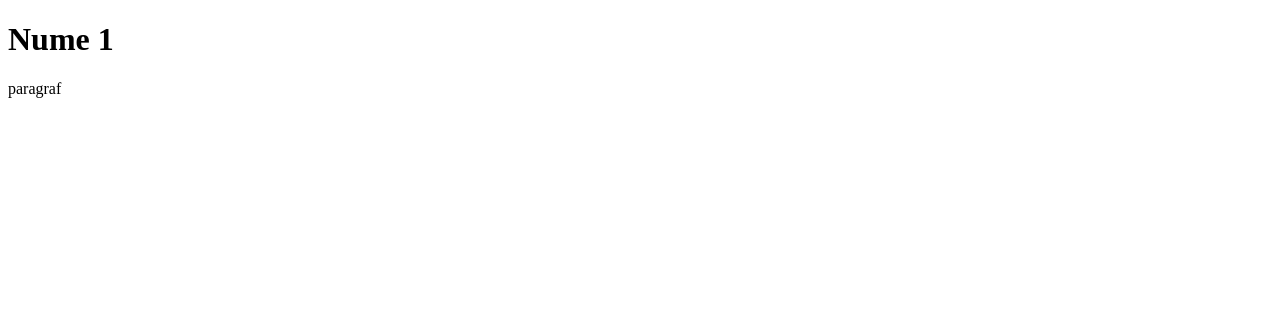
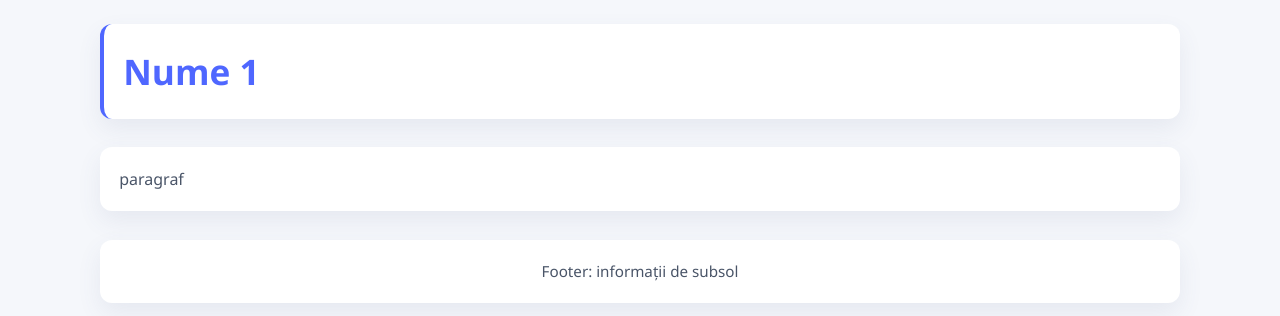
Before and after one commit to mihaioliu/ULBStudent, a plain HTML site: page index.html in a window 1280 px wide. Drawn offline with Linux system fonts and the light colour scheme.

Commit message:
Test initial
Modificare in pagina pentru un test inital

```diff
--- a/index.html
+++ b/index.html
@@ -1,11 +1,23 @@
 <!DOCTYPE HTML>
-<html lang ="en">
+<html lang="en">
   <head>
+    <meta charset="UTF-8" />
+    <meta name="viewport" content="width=device-width, initial-scale=1.0" />
     <title>Test</title>
+    <link rel="stylesheet" href="styles.css" />
   </head>
 
   <body>
-    <h1>Nume 1</h1>
-    <p>paragraf</p>
+    <header>
+      <h1>Nume 1</h1>
+    </header>
+
+    <main>
+      <p>paragraf</p>
+    </main>
+
+    <footer>
+      <p>Footer: informații de subsol</p>
+    </footer>
   </body>
 </html>
--- /dev/null
+++ b/styles.css
@@ -0,0 +1,69 @@
+:root {
+  --bg: #f5f7fb;
+  --surface: #ffffff;
+  --text: #222;
+  --accent: #4f67ff;
+  --muted: #5f6f8e;
+}
+
+* {
+  box-sizing: border-box;
+  margin: 0;
+  padding: 0;
+}
+
+body {
+  font-family: "Segoe UI", Roboto, Arial, sans-serif;
+  line-height: 1.6;
+  color: var(--text);
+  background: var(--bg);
+  min-height: 100vh;
+  display: flex;
+  flex-direction: column;
+}
+
+header,
+main,
+footer {
+  width: min(92vw, 1080px);
+  margin: 0.8rem auto;
+  padding: 1.2rem;
+  background: var(--surface);
+  border-radius: 12px;
+  box-shadow: 0 10px 24px rgba(78, 91, 128, 0.09);
+}
+
+header {
+  margin-top: 1.5rem;
+  border-left: 4px solid var(--accent);
+}
+
+main {
+  margin: 1rem auto;
+}
+
+footer {
+  margin-bottom: 1.5rem;
+  color: var(--muted);
+  font-size: 0.95rem;
+  text-align: center;
+}
+
+h1 {
+  font-size: clamp(1.5rem, 3vw, 2.2rem);
+  color: var(--accent);
+}
+
+p {
+  color: #4a5568;
+}
+
+@media (max-width: 640px) {
+  header,
+  main,
+  footer {
+    width: calc(100vw - 2rem);
+    margin: 0.6rem auto;
+    padding: 1rem;
+  }
+}
```
